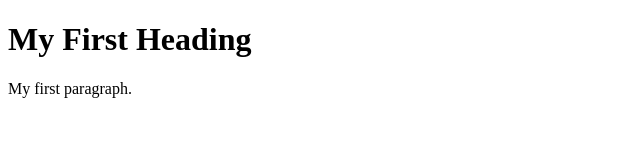
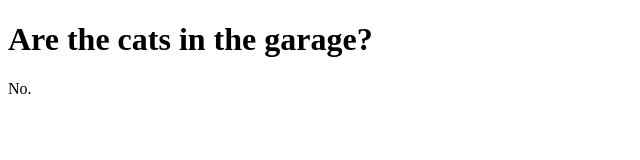
Before and after one commit to SuntzuDragon/cat-garage, a plain HTML site: page status.html in a window 1280 px wide. Shown: the whole page, without its empty margins (0-640 px from the left). Drawn offline with Linux system fonts and the light colour scheme.

Commit message:
Updated text

```diff
--- a/status.html
+++ b/status.html
@@ -1,7 +1,7 @@
 <!DOCTYPE html>
 <html>
    <body>
-      <h1>My First Heading</h1>
-      <p>My first paragraph.</p>
+      <h1>Are the cats in the garage?</h1>
+      <p>No.</p>
    </body>
 </html>
```
